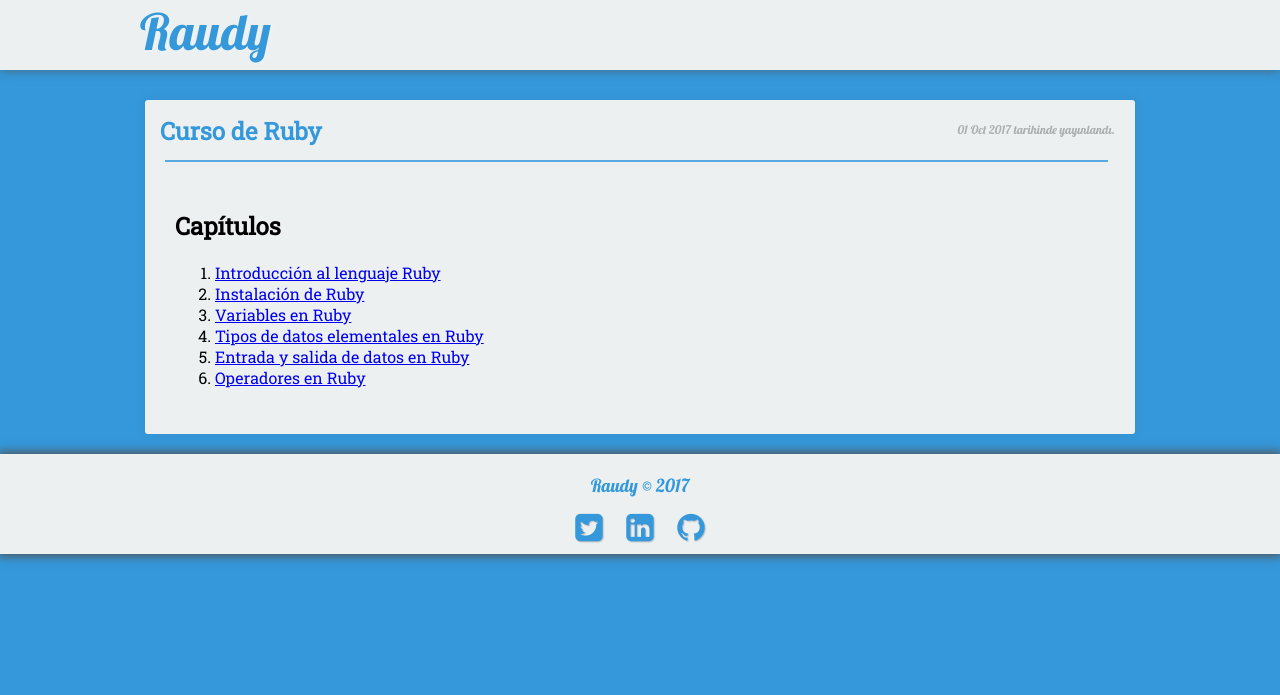
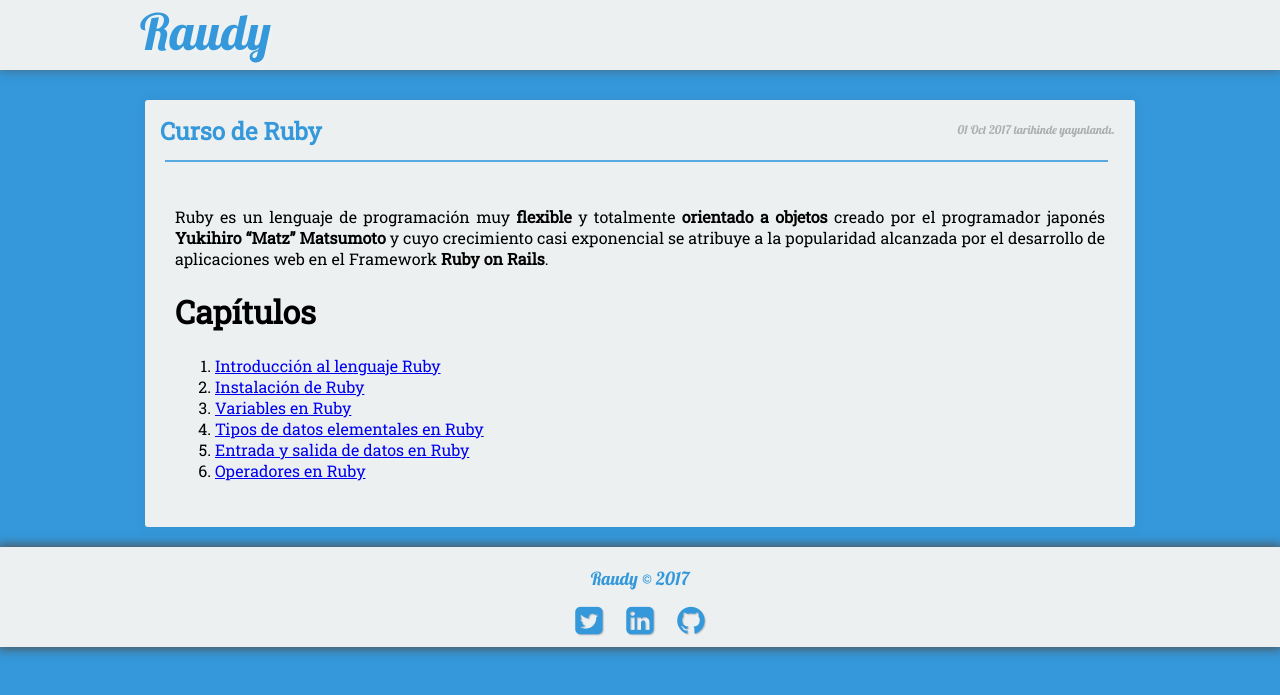
Before and after one commit to nisoto/Blog-anterior-2.0, a Jekyll site: the page built from _posts/2017-10-01-curso-ruby.md, in a window 1280 px wide. Shown: the top 695 px of the page. Built offline with Jekyll 4.4.1, drawn with Linux system fonts in a browser that asks for light colours; nearby versions of some CDN libraries.

Commit message:
Update 2017-10-01-curso-ruby.md

```diff
--- a/_posts/2017-10-01-curso-ruby.md
+++ b/_posts/2017-10-01-curso-ruby.md
@@ -9,7 +9,9 @@ tag:
 - Ruby
 ---
 
-## Capítulos
+Ruby es un lenguaje de programación muy **flexible** y totalmente **orientado a objetos** creado por el programador japonés **Yukihiro “Matz” Matsumoto** y cuyo crecimiento casi exponencial se atribuye a la popularidad alcanzada por el desarrollo de aplicaciones web en el Framework **Ruby on Rails**.
+
+# Capítulos
 
 1. [Introducción al lenguaje Ruby](https://nisoto.github.io/introduccion-ruby/)
 2. [Instalación de Ruby](https://nisoto.github.io/instalacion-ruby/)
```
